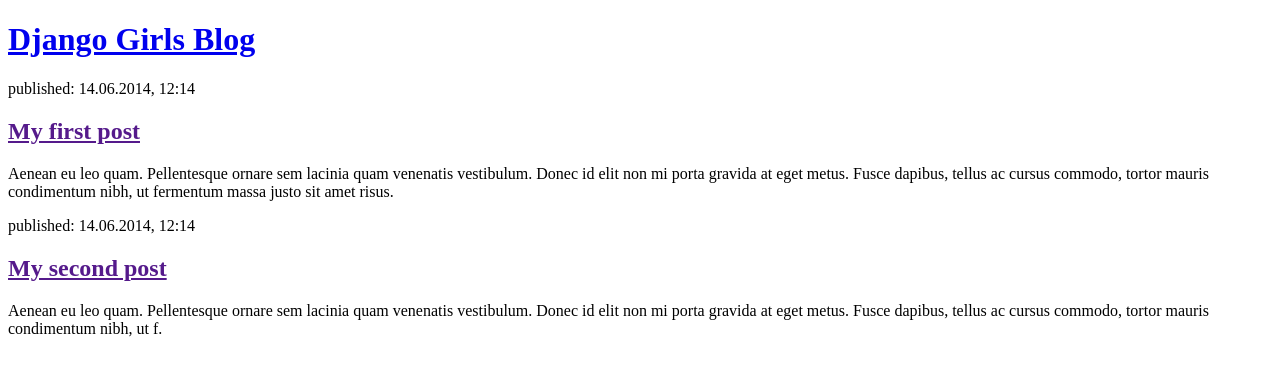
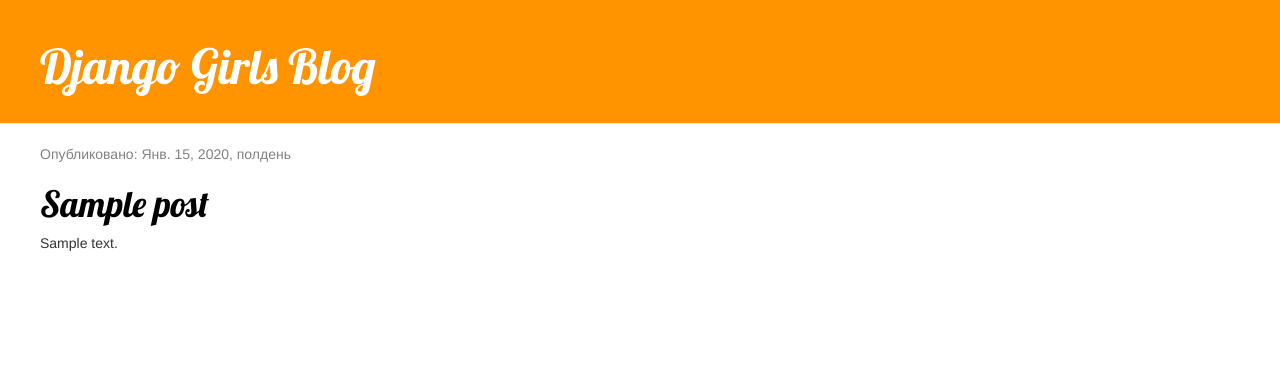
Before and after one commit to Dmitri86/my_first_blog, a Django app: template my_blog/templates/blog/post_list.html in a window 1280 px wide. Shown: the top 376 px of the page. Run offline with Django 3.2, Linux system fonts and the light colour scheme; the template is opened without the code that fills it: values that come from a table or form of the project are taken from there, others are empty; tables that the repository leaves empty hold one stand-in row (values such as "Sample post"); some libraries are stand-ins or nearby versions.

Commit message:
Added view and template for detailed blog post as well as CSS for the site.

```diff
--- /dev/null
+++ b/my_blog/static/css/blog.css
@@ -0,0 +1,50 @@
+h1 a {
+    color: #FCA205;
+    font-family: 'Lobster';
+}
+.page-header {
+    background-color: #ff9400;
+    margin-top: 0;
+    padding: 20px 20px 20px 40px;
+}
+
+.page-header h1, .page-header h1 a, .page-header h1 a:visited, .page-header h1 a:active {
+    color: #ffffff;
+    font-size: 36pt;
+    text-decoration: none;
+}
+
+.content {
+    margin-left: 40px;
+}
+
+h1, h2, h3, h4 {
+    font-family: 'Lobster', cursive;
+}
+
+.date {
+    color: #828282;
+}
+
+.save {
+    float: right;
+}
+
+.post-form textarea, .post-form input {
+    width: 100%;
+}
+
+.top-menu, .top-menu:hover, .top-menu:visited {
+    color: #ffffff;
+    float: right;
+    font-size: 26pt;
+    margin-right: 20px;
+}
+
+.post {
+    margin-bottom: 70px;
+}
+
+.post h1 a, .post h1 a:visited {
+    color: #000000;
+}
--- /dev/null
+++ b/my_blog/templates/blog/base.html
@@ -0,0 +1,22 @@
+{% load static %}
+<html>
+    <head>
+        <title>Django Girls blog</title>
+        <link rel="stylesheet" href="//maxcdn.bootstrapcdn.com/bootstrap/3.2.0/css/bootstrap.min.css">
+        <link rel="stylesheet" href="//maxcdn.bootstrapcdn.com/bootstrap/3.2.0/css/bootstrap-theme.min.css">
+        <link href='//fonts.googleapis.com/css?family=Lobster&subset=latin,latin-ext' rel='stylesheet' type='text/css'>
+        <link rel="stylesheet" href="{% static 'css/blog.css' %}">
+    </head>
+    <body>
+        <div class="page-header">
+            <h1><a href="/">Django Girls Blog</a></h1>
+        </div>
+
+        <div class="content container">
+            <div class="row">
+                {% block content %}
+                {% endblock %}
+            </div>
+        </div>
+    </body>
+</html>
--- a/my_blog/templates/blog/post_list.html
+++ b/my_blog/templates/blog/post_list.html
@@ -1,24 +1,13 @@
-<!DOCTYPE html>
-<html lang="en">
-<head>
-    <meta charset="UTF-8">
-    <title>Blog</title>
-</head>
-<body>
-    <div>
-            <h1><a href="/">Django Girls Blog</a></h1>
+{% extends 'blog/base.html' %}
+
+{% block content %}
+    {% for post in posts %}
+    <div class="post">
+        <div class="date">
+            <p>Опубликовано: {{ post.published_date }}</p>
         </div>
-
-        <div>
-            <p>published: 14.06.2014, 12:14</p>
-            <h2><a href="">My first post</a></h2>
-            <p>Aenean eu leo quam. Pellentesque ornare sem lacinia quam venenatis vestibulum. Donec id elit non mi porta gravida at eget metus. Fusce dapibus, tellus ac cursus commodo, tortor mauris condimentum nibh, ut fermentum massa justo sit amet risus.</p>
-        </div>
-
-        <div>
-            <p>published: 14.06.2014, 12:14</p>
-            <h2><a href="">My second post</a></h2>
-            <p>Aenean eu leo quam. Pellentesque ornare sem lacinia quam venenatis vestibulum. Donec id elit non mi porta gravida at eget metus. Fusce dapibus, tellus ac cursus commodo, tortor mauris condimentum nibh, ut f.</p>
-        </div>
-</body>
-</html>
+        <h1><a href="{% url 'post_detail' pk=post.pk %}">{{ post.title }}</a></h1>
+        <p>{{ post.text|linebreaksbr }}</p>
+    </div>
+    {% endfor %}
+ {% endblock %}
--- a/my_blog/urls.py
+++ b/my_blog/urls.py
@@ -2,5 +2,6 @@
 from . import views
 
 urlpatterns = [
-    path('', views.post_list, name="post_list")
+    path('', views.post_list, name="post_list"),
+    path('post/<int:pk>/', views.post_detail, name="post_detail")
 ]
```
Also changed, not shown: my_blog/templates/blog/post_detail.html (added, +14 -0 lines), my_blog/views.py (+9 -2 lines).
